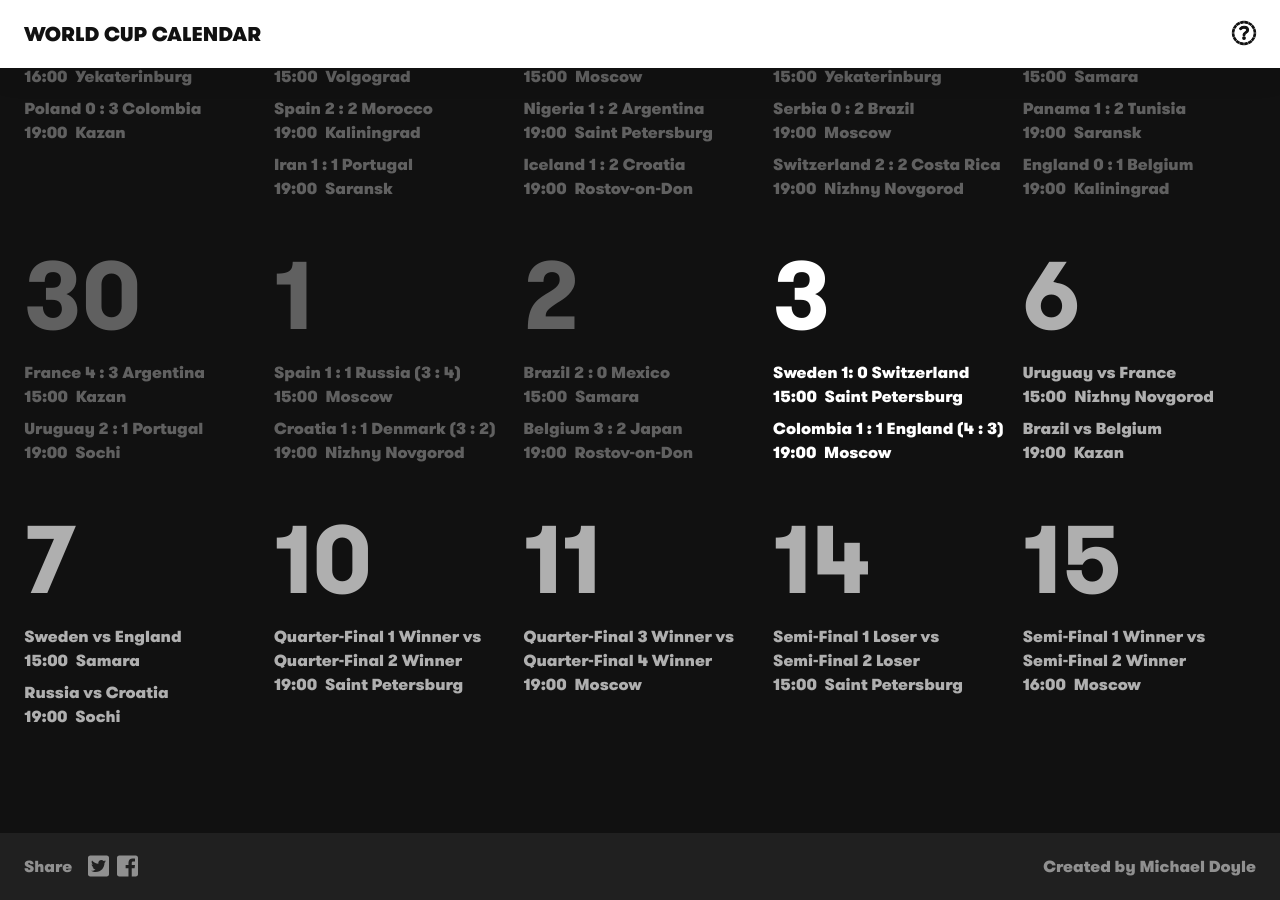
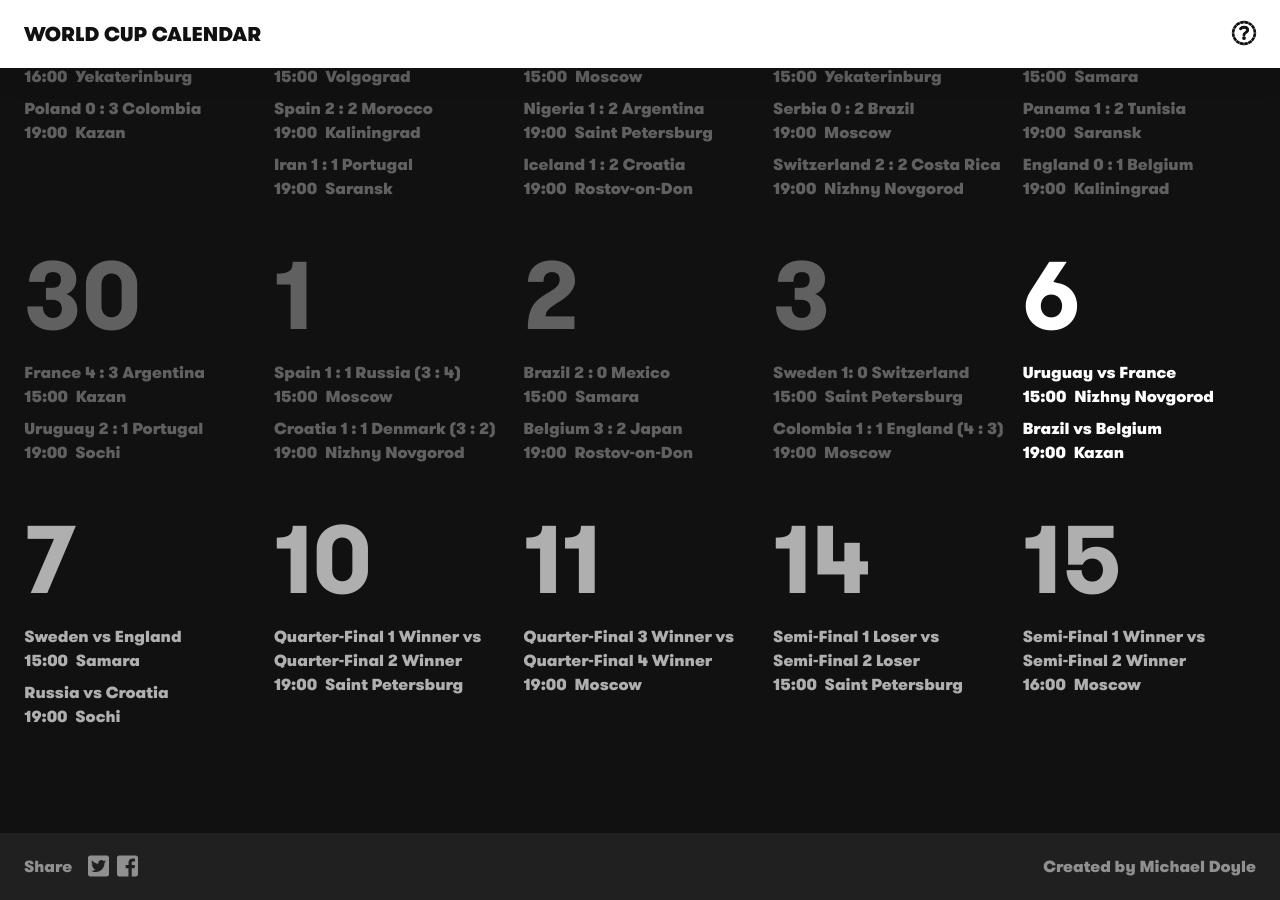
Before and after one commit to iamclydehoel/worldcupcalendar-2018, a Jekyll site: the page built from index.html, in a window 1280 px wide and 900 px high, scrolled down 995 px. Built offline with Jekyll 4.4.1, drawn with Linux system fonts in a browser that asks for light colours; nearby versions of some CDN libraries.

Commit message:
Day update

```diff
--- a/index.html
+++ b/index.html
@@ -9,7 +9,7 @@ excerpt: Lorem ipsum dolor sit amet
   <div class="calendar calendar--day">
 
     {% for day in site.data.fixtures %}
-      <div class="day{% if day.date == '3/7' %} day--current{% endif %}">
+      <div class="day{% if day.date == '6/7' %} day--current{% endif %}">
         <h3 class="day__title">{{ day.date | split:'/' | first }}</h3>
         <ul class="fixtures">
           {% for match in day.matches %}
```
